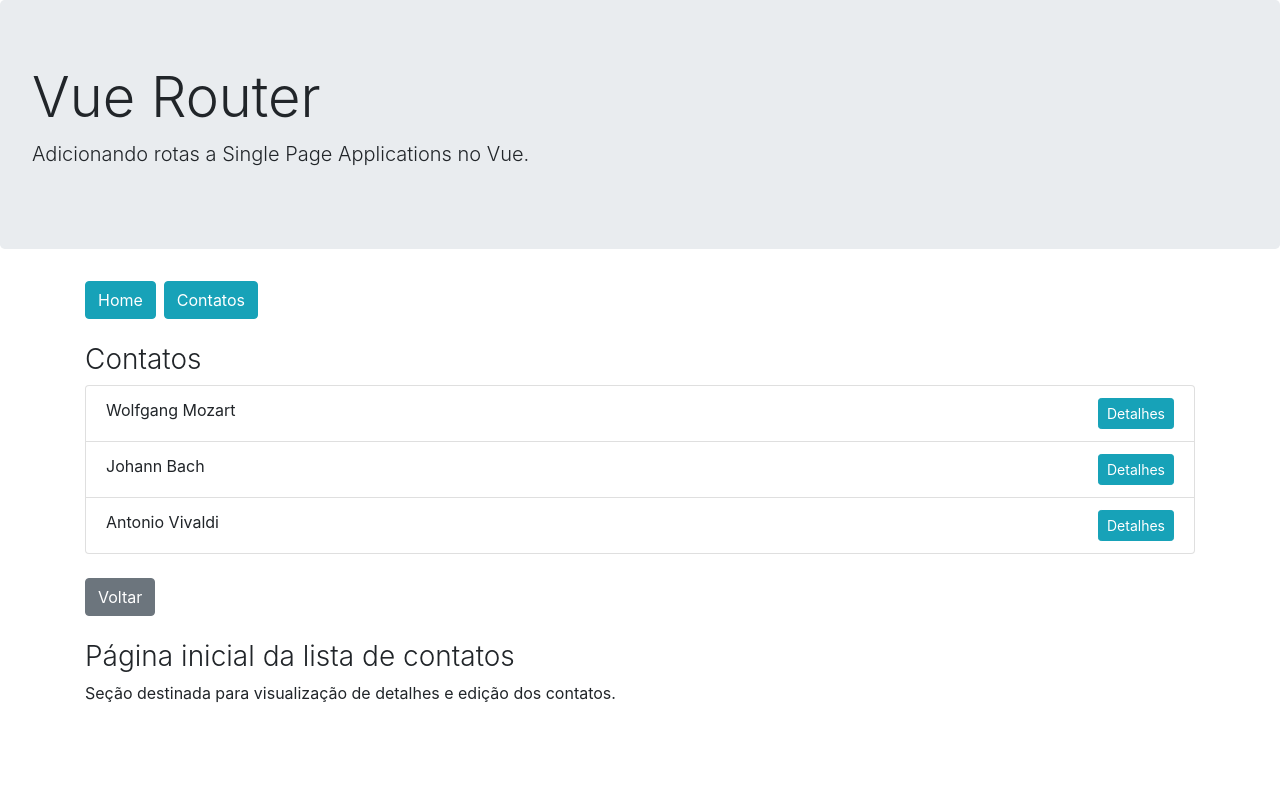
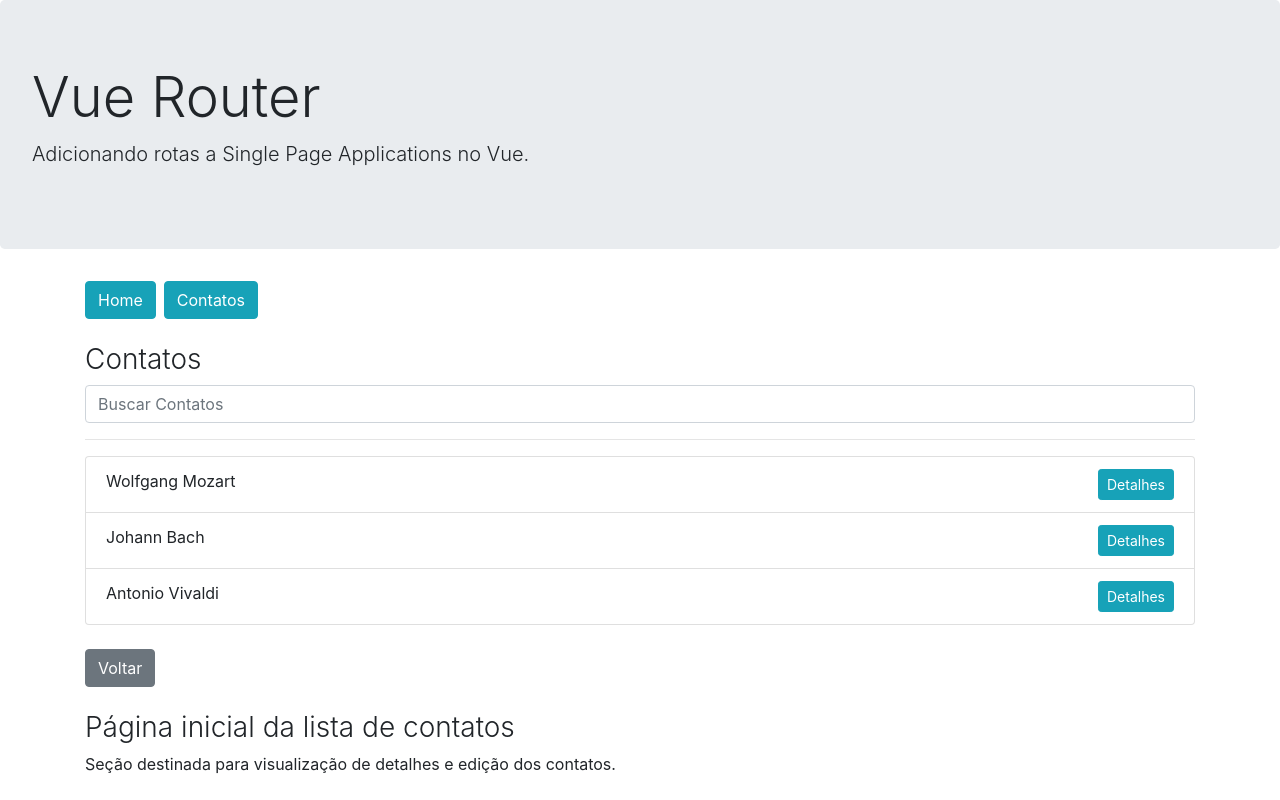
Before and after one commit to lourencofelipe/vue-router, a Vue app: page /meus-contatos in a window 1280 px wide. Built offline with nearby package versions, Linux system fonts and the light colour scheme.

Commit message:
Adding query params

```diff
--- a/src/components/contatos/ContatosLista.vue
+++ b/src/components/contatos/ContatosLista.vue
@@ -2,10 +2,22 @@
      <div>
         <h3 class="font-weight-light">Contatos</h3>
 
-        <ul class="list-group" v-if="contatos">
+        <div class="form-group">
+            <input
+                type="search"
+                class="form-control"
+                placeholder="Buscar Contatos"
+                @keyup.enter="buscar"
+                :value="$route.query.busca"
+            >
+        </div>
+
+        <hr>
+
+        <ul class="list-group" v-if="contatosFiltrados">
             <ContatosListaIten
             class="list-group-item"
-            v-for="contato in contatos"
+            v-for="contato in contatosFiltrados"
             :key="contato.id"
             :contato="contato"/>
         </ul>
@@ -32,8 +44,22 @@
             ]
         }
     },
+    computed: {
+        contatosFiltrados() {
+            const busca = this.$route.query.busca
+            return !busca
+                   ? this.contatos
+                   : this.contatos.filter(c => c.nome.toLowerCase().includes(busca.toLowerCase()))
+        }
+    },
     methods: {
-        voltar(){
+        buscar(event) {
+            this.$router.push({
+                path: '/contatos',
+                query: { busca: event.target.value }
+            })
+        },
+        voltar() {
             // Indica para a instância do router para qual rota deseja ir.
            // this.$router.push('/')
             //.$router.replace('/')
```
